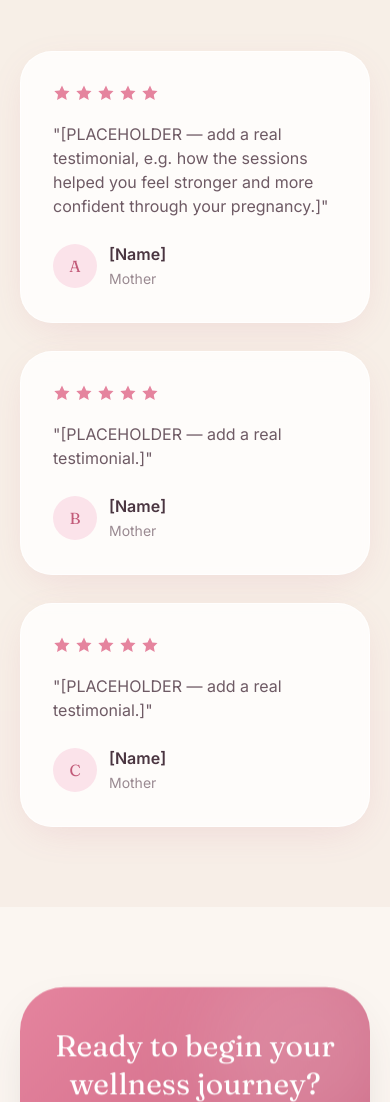
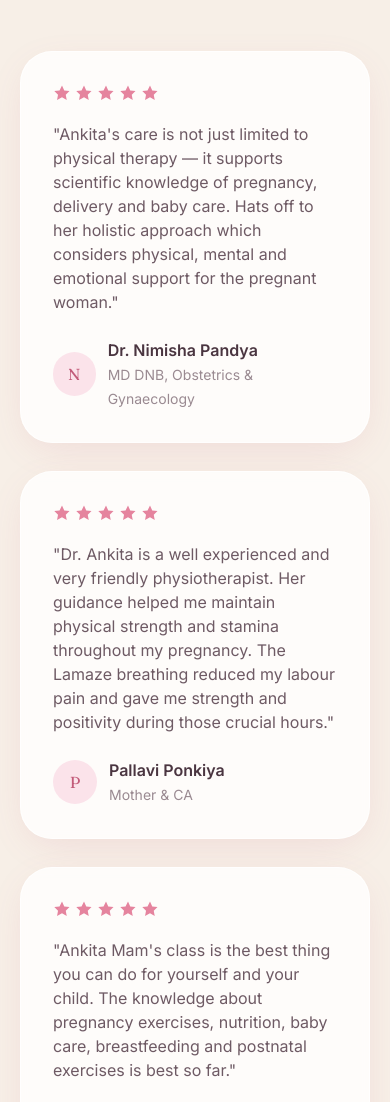
Before and after one commit to Ashay1301/ankitacare-website, a website: page index.html in a window 390 px wide. Shown: the part 5640-6742 px from the top of the page. Drawn offline with Linux system fonts and the light colour scheme.

Commit message:
Add real contact details and testimonials from brochure
- Phone: +91 98243 51523 (tel + WhatsApp links)
- Email: ankitacare@yahoo.com
- Address: 16 Sadhna Colony, Near Sardar Patel Stadium, Ahmedabad 380014
- Update Google Maps embed to exact clinic address
- Replace placeholder testimonials with real ones from brochure:
  Dr. Nimisha Pandya (OB-GYN), Pallavi Ponkiya, Shimul Sheth
- Add phone & email to footer across all four pages

Co-Authored-By: Claude Sonnet 4.6 <noreply@anthropic.com>

```diff
--- a/index.html
+++ b/index.html
@@ -233,7 +233,6 @@
           <h2 class="heading-lg mt-4">Loved by the mothers we care for</h2>
         </div>
 
-        <!-- [PLACEHOLDER] Replace the quotes and names below with real testimonials from your clients. -->
         <div class="mt-14 grid gap-7 md:grid-cols-3">
           <figure class="card reveal">
             <div class="flex gap-1 text-rose-400" aria-label="5 out of 5 stars">
@@ -243,10 +242,10 @@
               <svg width="18" height="18" viewBox="0 0 24 24" fill="currentColor"><path d="M12 2l3 6.5 7 .9-5 4.8 1.3 7L12 17.8 5.4 21.2 6.7 14.2 1.7 9.4l7-.9z"/></svg>
               <svg width="18" height="18" viewBox="0 0 24 24" fill="currentColor"><path d="M12 2l3 6.5 7 .9-5 4.8 1.3 7L12 17.8 5.4 21.2 6.7 14.2 1.7 9.4l7-.9z"/></svg>
             </div>
-            <blockquote class="mt-5 text-ink-light">"[PLACEHOLDER — add a real testimonial, e.g. how the sessions helped you feel stronger and more confident through your pregnancy.]"</blockquote>
+            <blockquote class="mt-5 text-ink-light">"Ankita's care is not just limited to physical therapy — it supports scientific knowledge of pregnancy, delivery and baby care. Hats off to her holistic approach which considers physical, mental and emotional support for the pregnant woman."</blockquote>
             <figcaption class="mt-6 flex items-center gap-3">
-              <span class="flex h-11 w-11 items-center justify-center rounded-full bg-blush-100 font-serif text-rose-600">A</span>
-              <span><span class="block font-semibold text-ink">[Name]</span><span class="text-sm text-ink-muted">Mother</span></span>
+              <span class="flex h-11 w-11 items-center justify-center rounded-full bg-blush-100 font-serif text-rose-600">N</span>
+              <span><span class="block font-semibold text-ink">Dr. Nimisha Pandya</span><span class="text-sm text-ink-muted">MD DNB, Obstetrics & Gynaecology</span></span>
             </figcaption>
           </figure>
           <figure class="card reveal" data-reveal-delay="120">
@@ -257,10 +256,10 @@
               <svg width="18" height="18" viewBox="0 0 24 24" fill="currentColor"><path d="M12 2l3 6.5 7 .9-5 4.8 1.3 7L12 17.8 5.4 21.2 6.7 14.2 1.7 9.4l7-.9z"/></svg>
               <svg width="18" height="18" viewBox="0 0 24 24" fill="currentColor"><path d="M12 2l3 6.5 7 .9-5 4.8 1.3 7L12 17.8 5.4 21.2 6.7 14.2 1.7 9.4l7-.9z"/></svg>
             </div>
-            <blockquote class="mt-5 text-ink-light">"[PLACEHOLDER — add a real testimonial.]"</blockquote>
+            <blockquote class="mt-5 text-ink-light">"Dr. Ankita is a well experienced and very friendly physiotherapist. Her guidance helped me maintain physical strength and stamina throughout my pregnancy. The Lamaze breathing reduced my labour pain and gave me strength and positivity during those crucial hours."</blockquote>
             <figcaption class="mt-6 flex items-center gap-3">
-              <span class="flex h-11 w-11 items-center justify-center rounded-full bg-blush-100 font-serif text-rose-600">B</span>
-              <span><span class="block font-semibold text-ink">[Name]</span><span class="text-sm text-ink-muted">Mother</span></span>
+              <span class="flex h-11 w-11 items-center justify-center rounded-full bg-blush-100 font-serif text-rose-600">P</span>
+              <span><span class="block font-semibold text-ink">Pallavi Ponkiya</span><span class="text-sm text-ink-muted">Mother & CA</span></span>
             </figcaption>
           </figure>
           <figure class="card reveal" data-reveal-delay="240">
@@ -271,10 +270,10 @@
               <svg width="18" height="18" viewBox="0 0 24 24" fill="currentColor"><path d="M12 2l3 6.5 7 .9-5 4.8 1.3 7L12 17.8 5.4 21.2 6.7 14.2 1.7 9.4l7-.9z"/></svg>
               <svg width="18" height="18" viewBox="0 0 24 24" fill="currentColor"><path d="M12 2l3 6.5 7 .9-5 4.8 1.3 7L12 17.8 5.4 21.2 6.7 14.2 1.7 9.4l7-.9z"/></svg>
             </div>
-            <blockquote class="mt-5 text-ink-light">"[PLACEHOLDER — add a real testimonial.]"</blockquote>
+            <blockquote class="mt-5 text-ink-light">"Ankita Mam's class is the best thing you can do for yourself and your child. The knowledge about pregnancy exercises, nutrition, baby care, breastfeeding and postnatal exercises is best so far."</blockquote>
             <figcaption class="mt-6 flex items-center gap-3">
-              <span class="flex h-11 w-11 items-center justify-center rounded-full bg-blush-100 font-serif text-rose-600">C</span>
-              <span><span class="block font-semibold text-ink">[Name]</span><span class="text-sm text-ink-muted">Mother</span></span>
+              <span class="flex h-11 w-11 items-center justify-center rounded-full bg-blush-100 font-serif text-rose-600">S</span>
+              <span><span class="block font-semibold text-ink">Shimul Sheth</span><span class="text-sm text-ink-muted">Mother</span></span>
             </figcaption>
           </figure>
         </div>
@@ -329,8 +328,9 @@
         <div>
           <h3 class="text-sm font-semibold uppercase tracking-wider text-white">Get in touch</h3>
           <ul class="mt-4 space-y-2.5 text-sm text-cream-100/70">
+            <li><a href="tel:+919824351523" class="transition hover:text-rose-300">+91 98243 51523</a></li>
+            <li><a href="mailto:ankitacare@yahoo.com" class="transition hover:text-rose-300">ankitacare@yahoo.com</a></li>
             <li><a href="contact.html" class="transition hover:text-rose-300">Book a consultation</a></li>
-            <li><a href="https://www.instagram.com/ankitascare/" target="_blank" rel="noopener" class="transition hover:text-rose-300">@ankitascare</a></li>
           </ul>
         </div>
       </div>
```
Also changed, not shown: about.html (+2 -1 lines), contact.html (+7 -11 lines), services.html (+2 -1 lines).
